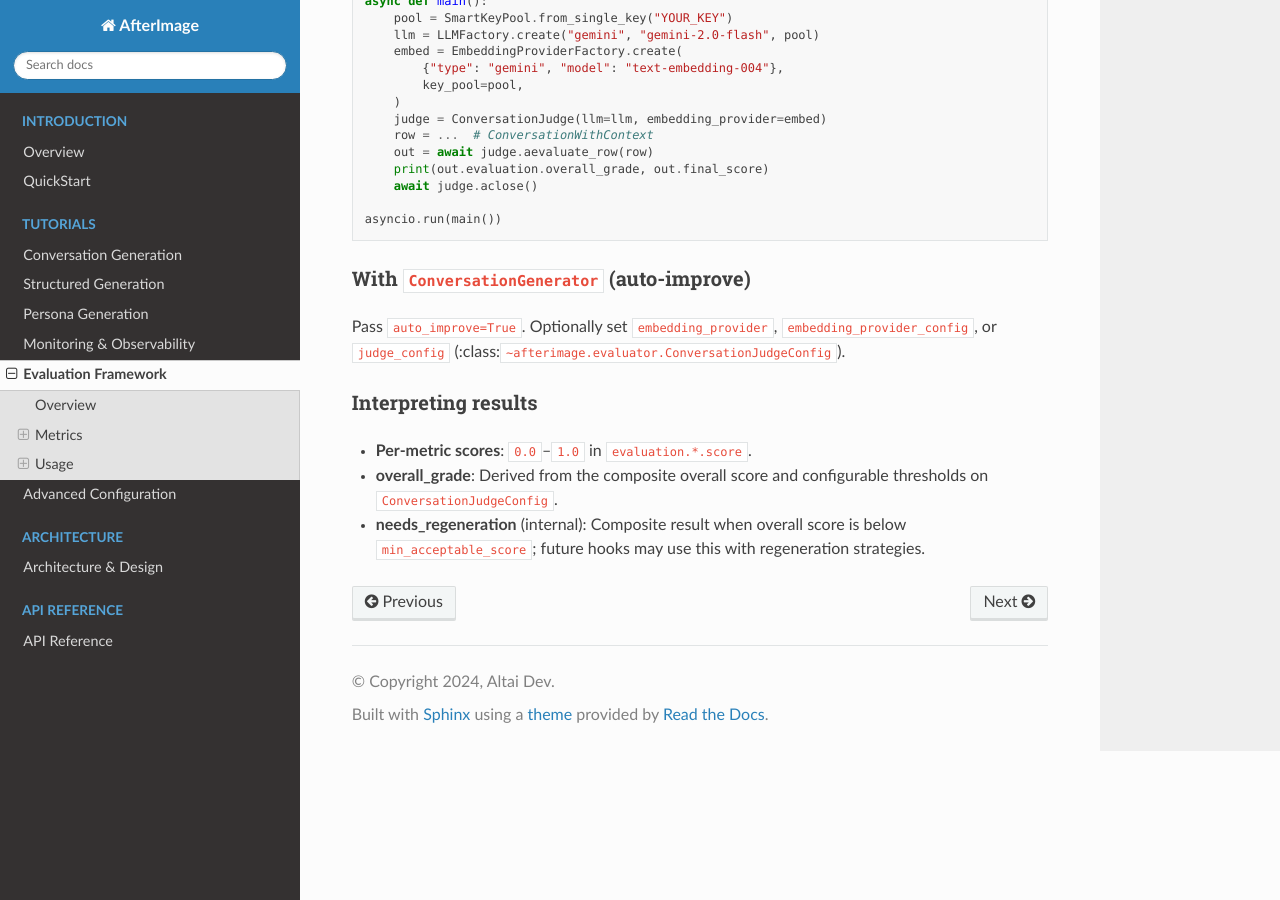
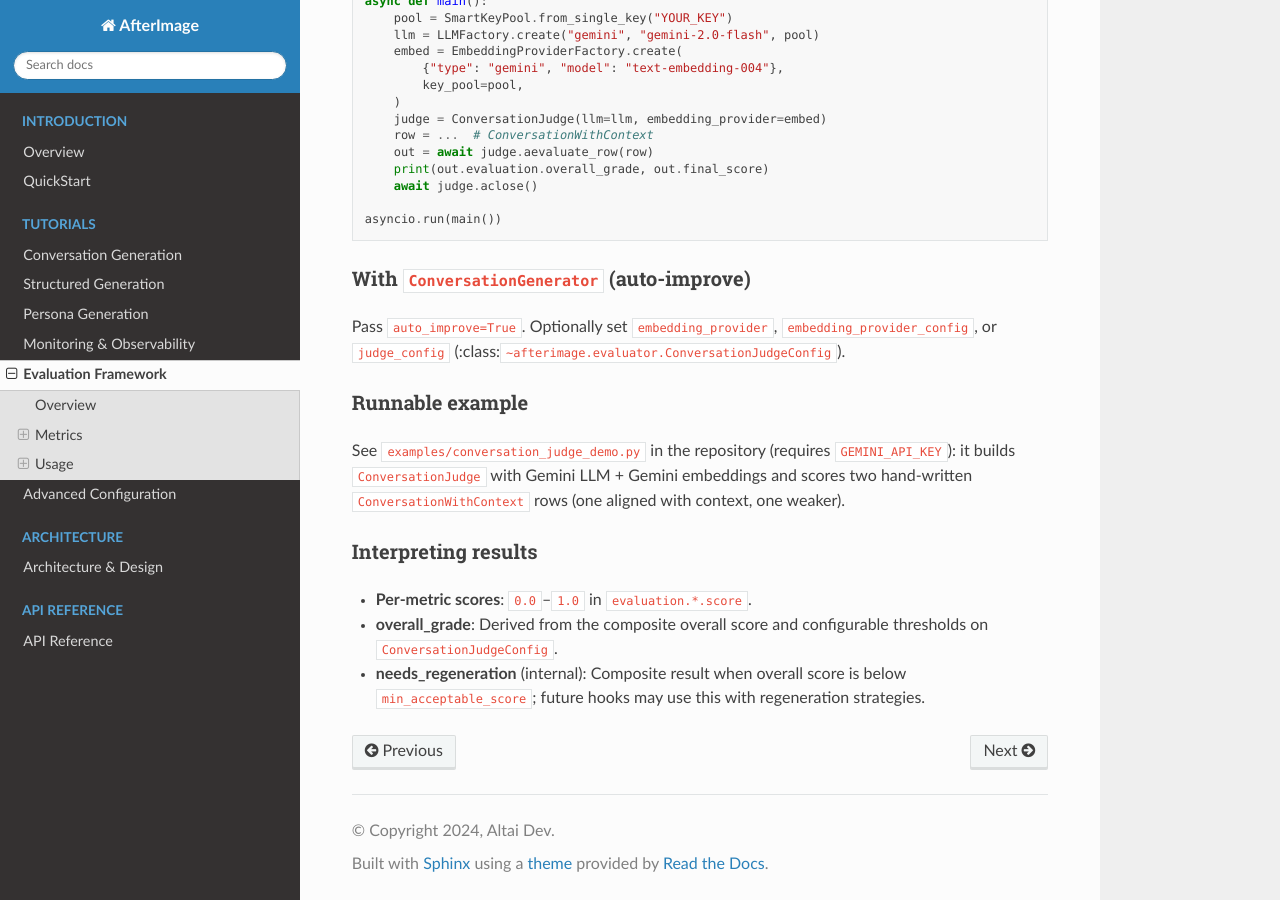
Before and after one commit to altaidevorg/afterimage, a Sphinx documentation site: the page built from docs/evaluation.md, in a window 1280 px wide and 900 px high, scrolled down 1473 px. Built offline with Sphinx 7.4.7 and the Read the Docs theme 3.1.0, drawn with Linux system fonts in a browser that asks for light colours.

Commit message:
examples: add judge example

```diff
--- a/docs/evaluation.md
+++ b/docs/evaluation.md
@@ -60,6 +60,10 @@ asyncio.run(main())
 
 Pass `auto_improve=True`. Optionally set `embedding_provider`, `embedding_provider_config`, or `judge_config` (:class:`~afterimage.evaluator.ConversationJudgeConfig`).
 
+### Runnable example
+
+See `examples/conversation_judge_demo.py` in the repository (requires `GEMINI_API_KEY`): it builds `ConversationJudge` with Gemini LLM + Gemini embeddings and scores two hand-written `ConversationWithContext` rows (one aligned with context, one weaker).
+
 ### Interpreting results
 
 *   **Per-metric scores**: `0.0`–`1.0` in `evaluation.*.score`.
```
